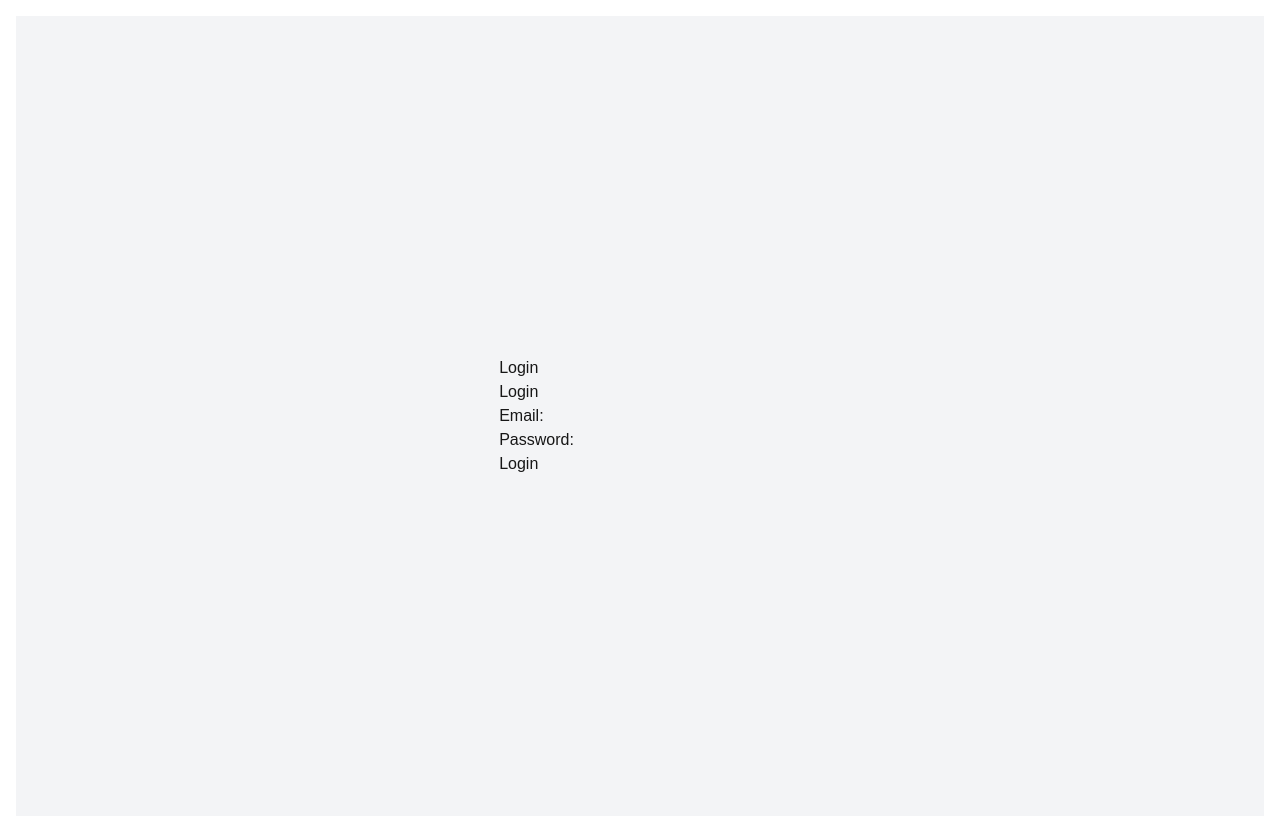
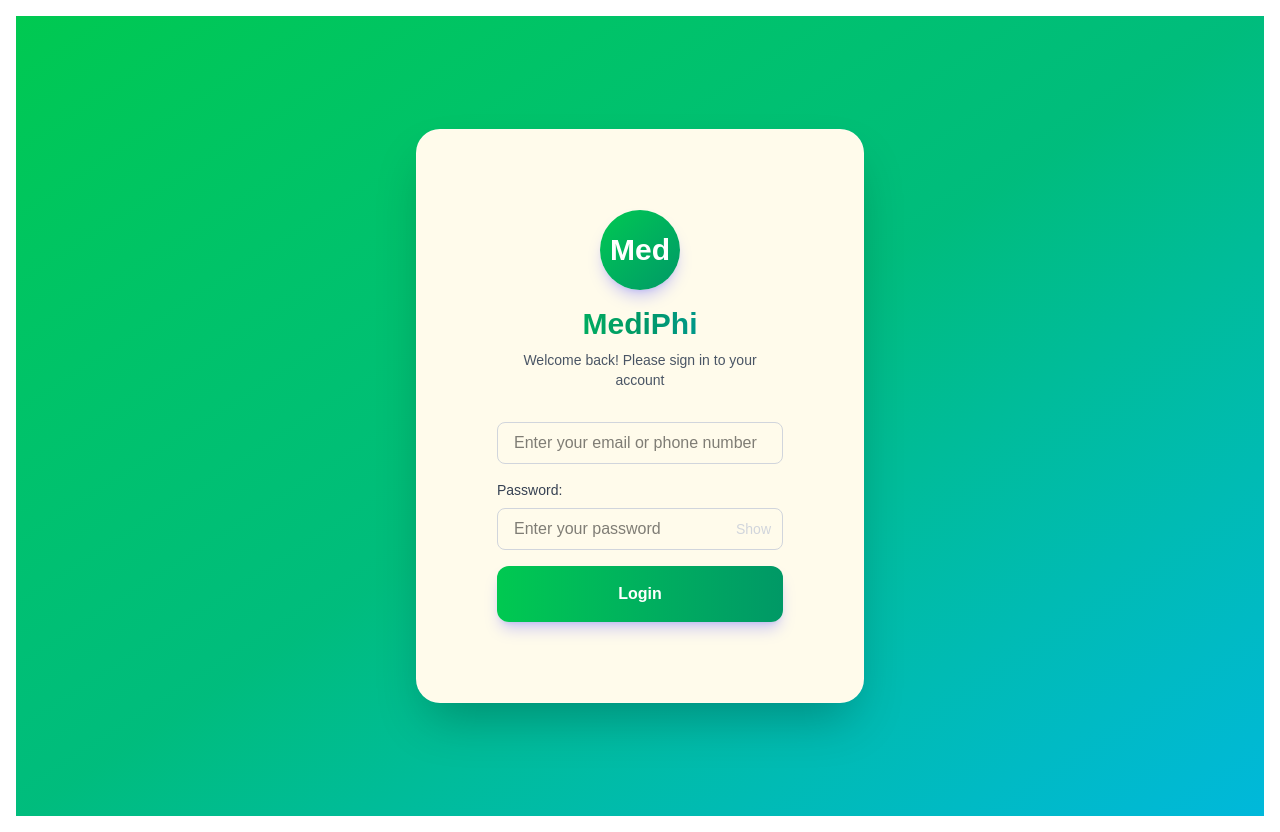
Before and after one commit to pvmodayil/mediphi, a Next.js app: page /login in a window 1280 px wide. Built offline with nearby package versions, Linux system fonts and the light colour scheme.

Commit message:
Added styling for the page

```diff
--- a/app/(auth)/layout.tsx
+++ b/app/(auth)/layout.tsx
@@ -2,7 +2,7 @@ export default function AuthLayout({ children }: {
   readonly children: React.ReactNode;
 }) {
   return (
-    <div className="flex flex-col items-center justify-center min-h-screen bg-gray-100 dark:bg-gray-900">
+    <div className = "min-h-screen bg-gradient-to-br from-green-500 via-emerald-500 to-cyan-500 flex items-center justify-center p-5">
       {children}
     </div>
   );
--- a/app/(auth)/login/page.tsx
+++ b/app/(auth)/login/page.tsx
@@ -1,3 +1,4 @@
+'use client';
 import React from 'react'
 import LoginForm from '../../components/forms/LoginForm'
 
@@ -10,7 +11,6 @@ const LoginPage: React.FC = () => {
 
   return (
     <div className="login-page">
-      <h1>Login</h1>
       <LoginForm onLogin={handleLogin} />
     </div>
   );
--- a/app/components/forms/LoginForm.tsx
+++ b/app/components/forms/LoginForm.tsx
@@ -21,6 +21,7 @@ function LoginForm({onLogin}: LoginFormProps) {
     const [password, setPassword] = useState<string>("");
     const [error, setError] = useState<string | null>(null);
     const [loading, setLoading] = useState<boolean>(false);
+    const [showPassword, setShowPassword] = useState<boolean>(false); // State to toggle password visibility
 
     // Function to handle form submission
     const handleSubmit = async (LoginEvent: React.FormEvent) => {
@@ -47,34 +48,73 @@ function LoginForm({onLogin}: LoginFormProps) {
         }
     };
 
+    // Function to toggle password visibility
+    const togglePasswordVisibility = () => {
+        setShowPassword(!showPassword);
+    };
+
     return (
-        <form onSubmit={handleSubmit} className="login-form">
-            <h2>Login</h2>
+        <div className="bg-amber-50 backdrop-blur-lg rounded-3xl shadow-2xl p-20 w-full max-w-md text-center border border-white/20 animate-fade-in-up">
+            {/* Logo Section */}
+            <div className="mb-8">
+            <div className="w-20 h-20 bg-gradient-to-br from-green-500 to-emerald-600 rounded-full mx-auto mb-4 flex items-center justify-center text-white text-3xl font-bold shadow-lg shadow-indigo-500/30">
+                Med
+            </div>
+            <h1 className="text-3xl font-bold bg-gradient-to-r from-green-500 via-emerald-600 to-cyan-600 bg-clip-text text-transparent mb-2">
+                MediPhi
+            </h1>
+            <p className="text-gray-600 text-sm">
+                Welcome back! Please sign in to your account
+            </p>
+            </div>
+            {/* Login Form Section */}
+            <form onSubmit={handleSubmit} className="form-group">
                 {error && <p className="error">{error}</p>}
-            <div className="form-group">
-                <label htmlFor="email">Email:</label>
+                <div className="text-left mb-4">
+                    <label htmlFor="email" className="block text-sm font-medium text-gray-700 mb-2"></label>
                     <input
                         type="email"
                         id="email"
                         value={email}
                         onChange={(LoginEvent: React.ChangeEvent<HTMLInputElement>) => setEmail(LoginEvent.target.value)}
                         required
+                        placeholder="Enter your email or phone number"
+                        className="w-full px-4 py-2 border border-gray-300 rounded-lg focus:outline-none focus:ring-2 focus:ring-cyan-500 focus:border-transparent text-black"
                     />
                 </div>
-            <div className="form-group">
-                <label htmlFor="password">Password:</label>
+                <div className="text-left mb-4">
+                    <label htmlFor="password" className="block text-sm font-medium text-gray-700 mb-2">Password:</label>
+                    <div className = "relative">
                         <input
-                    type="password"
+                            type={showPassword? "text" : "password"}
                             id="password"
                             value={password}
                             onChange={(LoginEvent: React.ChangeEvent<HTMLInputElement>) => setPassword(LoginEvent.target.value)}
                             required
+                            placeholder="Enter your password"
+                            className="w-full px-4 py-2 border border-gray-300 rounded-lg focus:outline-none focus:ring-2 focus:ring-cyan-500 focus:border-transparent text-black"
                         />
+                        <button
+                            type="button"
+                            onClick={togglePasswordVisibility}
+                            className="absolute inset-y-0 right-0 pr-3 flex items-center text-sm text-gray-300"
+                        >
+                            {showPassword? "Hide" : "Show"}
+                        </button>
                     </div>
-            <button type="submit" disabled={loading}>
+                </div>
+                <button type="submit"
+                disabled={loading}
+                className={`w-full py-4 px-6 bg-gradient-to-r from-green-500 to-emerald-600 text-white font-semibold rounded-xl transition-all duration-300 shadow-lg shadow-indigo-500/30 ${
+              loading
+                ? 'opacity-70 cursor-not-allowed'
+                : 'hover:-translate-y-0.5 hover:shadow-xl hover:shadow-indigo-500/40 active:translate-y-0'
+            }`}
+                >
                     {loading ? "Logging in..." : "Login"}
                 </button>
             </form>
+        </div>
     );
 }
 
```
Lines whose indentation alone changed are shown as unchanged.
